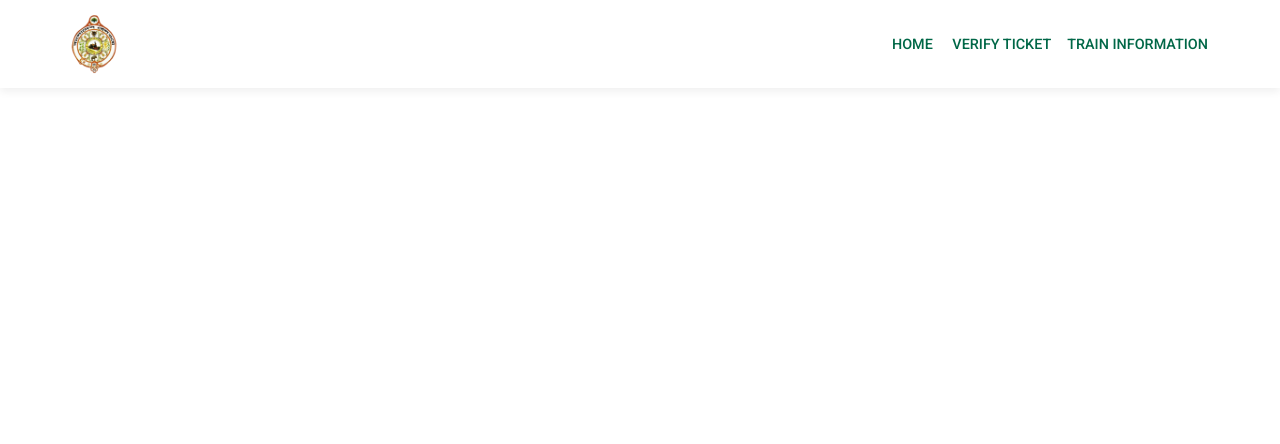
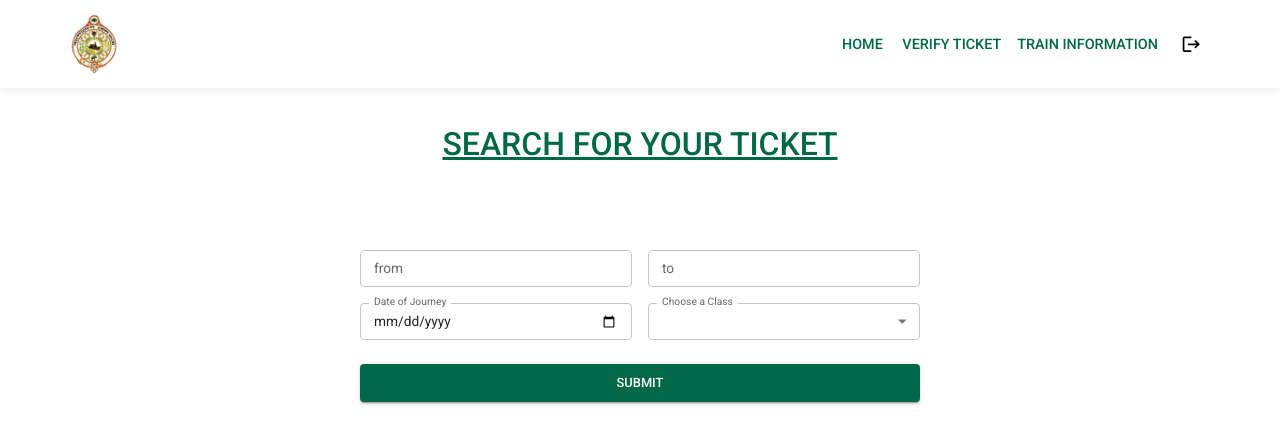
Before and after one commit to asifurrahaman754/railway-reservation-frontend, a React (Vite) app: page / in a window 1280 px wide. Shown: the top 444 px of the page. Built offline with nearby package versions, Linux system fonts and the light colour scheme.

Commit message:
Add home page ticket form

```diff
--- a/src/components/core/AuthLogin/index.tsx
+++ b/src/components/core/AuthLogin/index.tsx
@@ -1,4 +1,4 @@
-import { Button } from "@mui/material";
+import Button from "@mui/material/Button";
 import { useTheme } from "@mui/system/";
 import AuthFormHeader from "components/reusable/AuthFormHeader";
 import AuthTextField from "components/reusable/AuthTextField";
@@ -19,7 +19,7 @@ type formValuesType = {
 export default function AuthLogin() {
   const navigate = useNavigate();
   const dispatch = useDispatch();
-  const theme = useTheme();
+  const spacing = useTheme().spacing(2);
 
   const [login] = useLoginMutation();
 
@@ -33,7 +33,7 @@ export default function AuthLogin() {
     { setSubmitting, setFieldError }: any
   ) => {
     try {
-      const { data } = await login(values);
+      const { data }: any = await login(values);
 
       if (!data?.success) {
         setFieldError(data?.field?.name, data?.field?.message);
@@ -65,7 +65,7 @@ export default function AuthLogin() {
         {(formikProps) => (
           <Form onSubmit={formikProps.handleSubmit}>
             <AuthTextField
-              sx={{ marginBottom: theme.spacing(2) }}
+              sx={{ marginBottom: spacing }}
               name="mobile"
               type="tel"
               label="Mobile"
@@ -73,7 +73,7 @@ export default function AuthLogin() {
             />
 
             <AuthTextField
-              sx={{ marginBottom: theme.spacing(2) }}
+              sx={{ marginBottom: spacing }}
               name="password"
               type="password"
               label="Password"
--- a/src/components/core/AuthRegister/index.tsx
+++ b/src/components/core/AuthRegister/index.tsx
@@ -28,7 +28,7 @@ export default function AuthRegister() {
 
   const submitHandler = async (values: any, { setSubmitting }: any) => {
     try {
-      const { data } = await register(values);
+      const { data }: any = await register(values);
 
       if (!data?.success) {
         toast.error(data?.message);
--- a/src/components/reusable/AuthFormHeader/index.tsx
+++ b/src/components/reusable/AuthFormHeader/index.tsx
@@ -6,13 +6,13 @@ type Props = {
 };
 
 export default function AuthFormHeader({ title }: Props) {
-  const theme = useTheme();
+  const themeBold = useTheme().typography.bold;
 
   return (
     <Typography
       variant="h4"
       textAlign="center"
-      fontWeight={theme.typography.bold}
+      fontWeight={themeBold}
       margin="1rem 0 2rem 0"
     >
       {title}
--- a/src/components/reusable/Navbar/index.tsx
+++ b/src/components/reusable/Navbar/index.tsx
@@ -1,3 +1,4 @@
+import LogoutIcon from "@mui/icons-material/Logout";
 import MenuIcon from "@mui/icons-material/Menu";
 import AppBar from "@mui/material/AppBar";
 import Box from "@mui/material/Box";
@@ -23,6 +24,7 @@ const style = {
   bigMenuStyle: {
     marginLeft: "auto",
     display: { xs: "none", sm: "flex" },
+    alignItems: "center",
   },
   bigMenuItemStyle: { my: 2, display: "block", fontSize: ".9rem" },
 };
@@ -98,6 +100,13 @@ export default function Navbar() {
               </Button>
             ))}
           </Box>
+          <IconButton
+            size="large"
+            color="inherit"
+            sx={{ width: "50px", height: "50px" }}
+          >
+            <LogoutIcon />
+          </IconButton>
         </Toolbar>
       </Container>
     </AppBar>
--- /dev/null
+++ b/src/pages/Home/components/HomeTicketSearchForm/index.tsx
@@ -0,0 +1,138 @@
+import Box from "@mui/material/Box";
+import Button from "@mui/material/Button";
+import Grid from "@mui/material/Grid";
+import MenuItem from "@mui/material/MenuItem";
+import TextField from "@mui/material/TextField";
+import { Form, Formik } from "formik";
+import * as Yup from "yup";
+
+export default function HomeTicketSearchForm() {
+  const submitHandler = async (
+    values: any,
+    { setSubmitting, setFieldError }: any
+  ) => {
+    console.log("values", values);
+    setSubmitting(false);
+  };
+  return (
+    <Formik
+      initialValues={{
+        from: "",
+        to: "",
+        journeyDate: "",
+        seat: "",
+      }}
+      validationSchema={Yup.object().shape({
+        from: Yup.string().required("from destination is required!"),
+        to: Yup.string().required("to destination is required!"),
+        journeyDate: Yup.string().required("Date of journey is required!"),
+        seat: Yup.string().required("Seat is required!"),
+      })}
+      onSubmit={submitHandler}
+    >
+      {({
+        handleChange,
+        handleBlur,
+        values,
+        isSubmitting,
+        touched,
+        errors,
+        handleSubmit,
+      }) => (
+        <Box
+          sx={{
+            width: { sm: "600px" },
+            margin: "50px auto",
+            padding: "0 20px",
+          }}
+        >
+          <Form onSubmit={handleSubmit}>
+            <Grid container spacing={2}>
+              <Grid item xs={12} md={6}>
+                <TextField
+                  fullWidth
+                  onChange={handleChange}
+                  onBlur={handleBlur}
+                  value={values.from}
+                  name="from"
+                  label="from"
+                  variant="outlined"
+                  disabled={isSubmitting}
+                  size="small"
+                  helperText={touched.from && errors.from}
+                  error={touched.from && !!errors.from}
+                />
+              </Grid>
+              <Grid item xs={12} md={6}>
+                <TextField
+                  fullWidth
+                  onChange={handleChange}
+                  onBlur={handleBlur}
+                  value={values.to}
+                  name="to"
+                  label="to"
+                  variant="outlined"
+                  disabled={isSubmitting}
+                  size="small"
+                  helperText={touched.to && errors.to}
+                  error={touched.to && !!errors.to}
+                />
+              </Grid>
+              <Grid item xs={12} md={6}>
+                <TextField
+                  fullWidth
+                  onChange={handleChange}
+                  onBlur={handleBlur}
+                  value={values.journeyDate}
+                  name="journeyDate"
+                  label="Date of Journey"
+                  variant="outlined"
+                  type="date"
+                  disabled={isSubmitting}
+                  size="small"
+                  InputLabelProps={{
+                    shrink: true,
+                  }}
+                  helperText={touched.journeyDate && errors.journeyDate}
+                  error={touched.journeyDate && !!errors.journeyDate}
+                />
+              </Grid>
+              <Grid item xs={12} md={6}>
+                <TextField
+                  fullWidth
+                  onChange={handleChange}
+                  onBlur={handleBlur}
+                  value={values.seat}
+                  name="seat"
+                  label="Choose a Class"
+                  variant="outlined"
+                  disabled={isSubmitting}
+                  size="small"
+                  select
+                  InputLabelProps={{
+                    shrink: true,
+                  }}
+                  helperText={touched.seat && errors.seat}
+                  error={touched.seat && !!errors.seat}
+                >
+                  <MenuItem value="">Choose a Class</MenuItem>
+                  <MenuItem value="Option 1">Option 1</MenuItem>
+                </TextField>
+              </Grid>
+            </Grid>
+
+            <Button
+              type="submit"
+              size="large"
+              fullWidth
+              variant="contained"
+              sx={{ marginTop: "1.5rem" }}
+            >
+              Submit
+            </Button>
+          </Form>
+        </Box>
+      )}
+    </Formik>
+  );
+}
--- a/src/pages/Home/index.tsx
+++ b/src/pages/Home/index.tsx
@@ -1,9 +1,31 @@
+import Box from "@mui/material/Box";
+import Typography from "@mui/material/Typography";
+import { useTheme } from "@mui/system/";
 import Navbar from "components/reusable/Navbar";
+import HomeTicketSearchForm from "./components/HomeTicketSearchForm";
 
 export default function Home() {
+  const primaryColor = useTheme().palette.primary.main;
+
   return (
     <>
       <Navbar />
+      <Box>
+        <Typography
+          sx={{
+            textTransform: "uppercase",
+            textDecoration: "underline",
+            padding: "2rem 0",
+            fontWeight: 500,
+            color: primaryColor,
+            fontSize: { xs: "1.2rem", sm: "1.5rem", md: "2rem" },
+            textAlign: "center",
+          }}
+        >
+          Search for your ticket
+        </Typography>
+        <HomeTicketSearchForm />
+      </Box>
     </>
   );
 }
--- a/src/store/features/auth/authApi.js
+++ /dev/null
@@ -1,22 +0,0 @@
-import apiSlice from '../api/apiSlice';
-
-const authApi = apiSlice.injectEndpoints({
-    endpoints: (builder) => ({
-        login: builder.mutation({
-            query: (body) => ({
-                url: '/auth/login',
-                method: 'POST',
-                body,
-            }),
-        }),
-        register: builder.mutation({
-            query: (body) => ({
-                url: '/auth/register',
-                method: 'POST',
-                body,
-            }),
-        }),
-    }),
-});
-
-export const { useLoginMutation, useRegisterMutation } = authApi;
--- /dev/null
+++ b/src/store/features/auth/authApi.ts
@@ -0,0 +1,22 @@
+import apiSlice from "../api/apiSlice";
+
+const authApi = apiSlice.injectEndpoints({
+  endpoints: (builder) => ({
+    login: builder.mutation({
+      query: (body) => ({
+        url: "/auth/login",
+        method: "POST",
+        body,
+      }),
+    }),
+    register: builder.mutation({
+      query: (body) => ({
+        url: "/auth/register",
+        method: "POST",
+        body,
+      }),
+    }),
+  }),
+});
+
+export const { useLoginMutation, useRegisterMutation } = authApi;
```
Also changed, not shown: src/store/features/api/apiSlice.ts (renamed from src/store/features/api/apiSlice.js).
